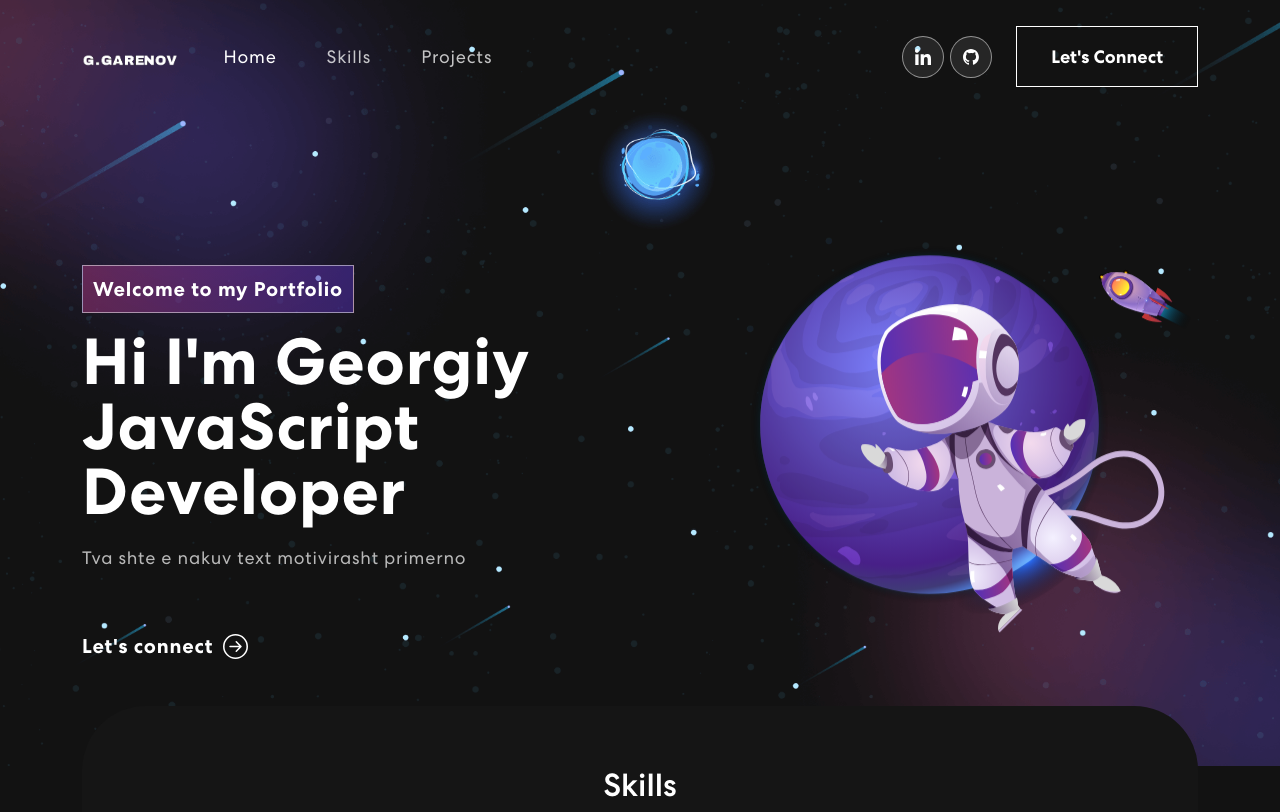
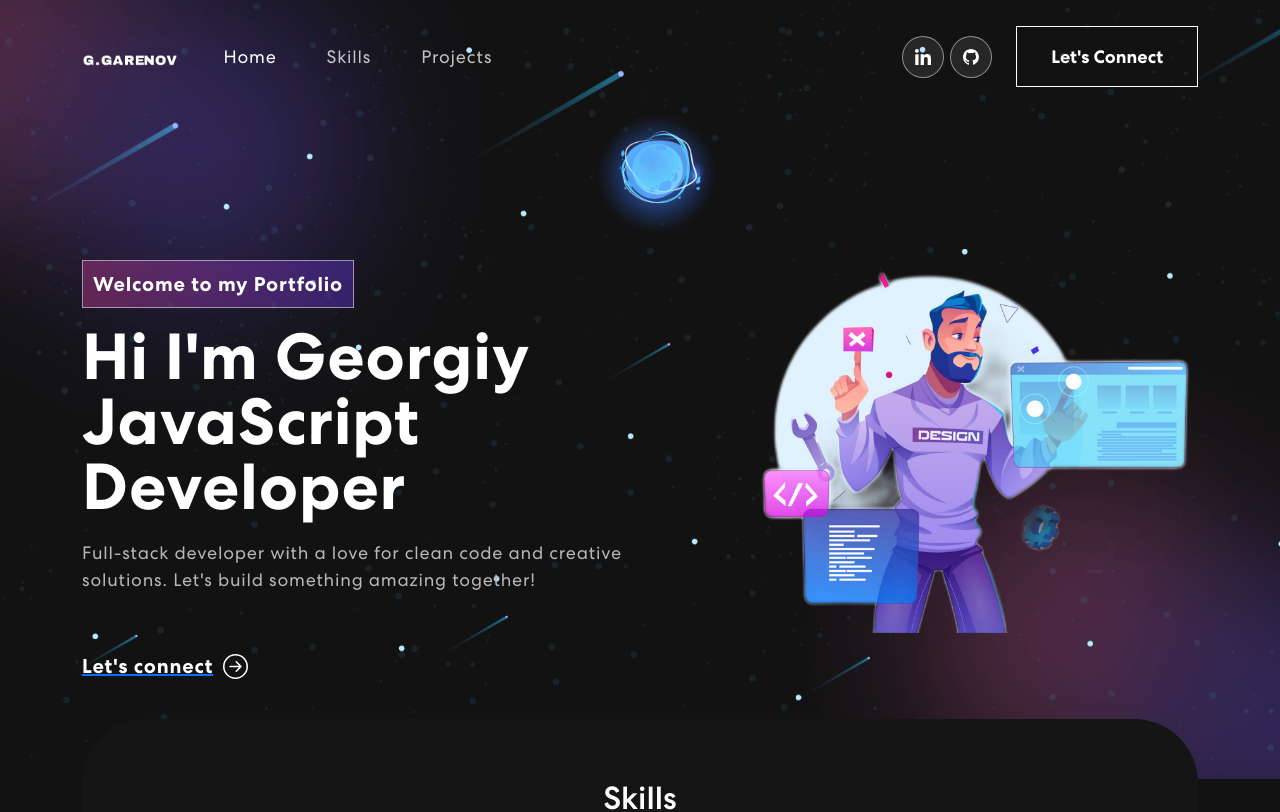
Before and after one commit to GGarenov/portfolio-website, a React (Create React App) app in the folder portfolio-app/: page / in a window 1280 px wide. Shown: the top 812 px of the page. Built offline with nearby package versions, Linux system fonts and the light colour scheme.

Commit message:
Banner picture is changed

```diff
--- a/portfolio-app/src/components/Banner.js
+++ b/portfolio-app/src/components/Banner.js
@@ -1,7 +1,7 @@
 import { useState, useEffect } from "react";
 import { Container, Row, Col } from "react-bootstrap";
 import { ArrowRightCircle } from "react-bootstrap-icons";
-import headerImg from "../assets/img/header-img.svg";
+import headerImg from "../assets/img/header-img.png";
 
 function Banner() {
   const [loopNum, setLoopNum] = useState(0);
@@ -51,10 +51,15 @@ function Banner() {
             <h1>
               {`Hi I'm Georgiy`} <span className="wrap">{text}</span>
             </h1>
-            <p>Tva shte e nakuv text motivirasht primerno</p>
-            <button onClick={() => console.log("connect")}>
-              Let's connect <ArrowRightCircle size={25} />{" "}
-            </button>
+            <p>
+              Full-stack developer with a love for clean code and creative solutions. Let's build something amazing
+              together!
+            </p>
+            <a href="#connect">
+              <button onClick={() => console.log("connect")}>
+                Let's connect <ArrowRightCircle size={25} />{" "}
+              </button>
+            </a>
           </Col>
 
           <Col xs={12} md={6} xl={5}>
```
Also changed, not shown: portfolio-app/src/assets/img/header-img.png (added).
